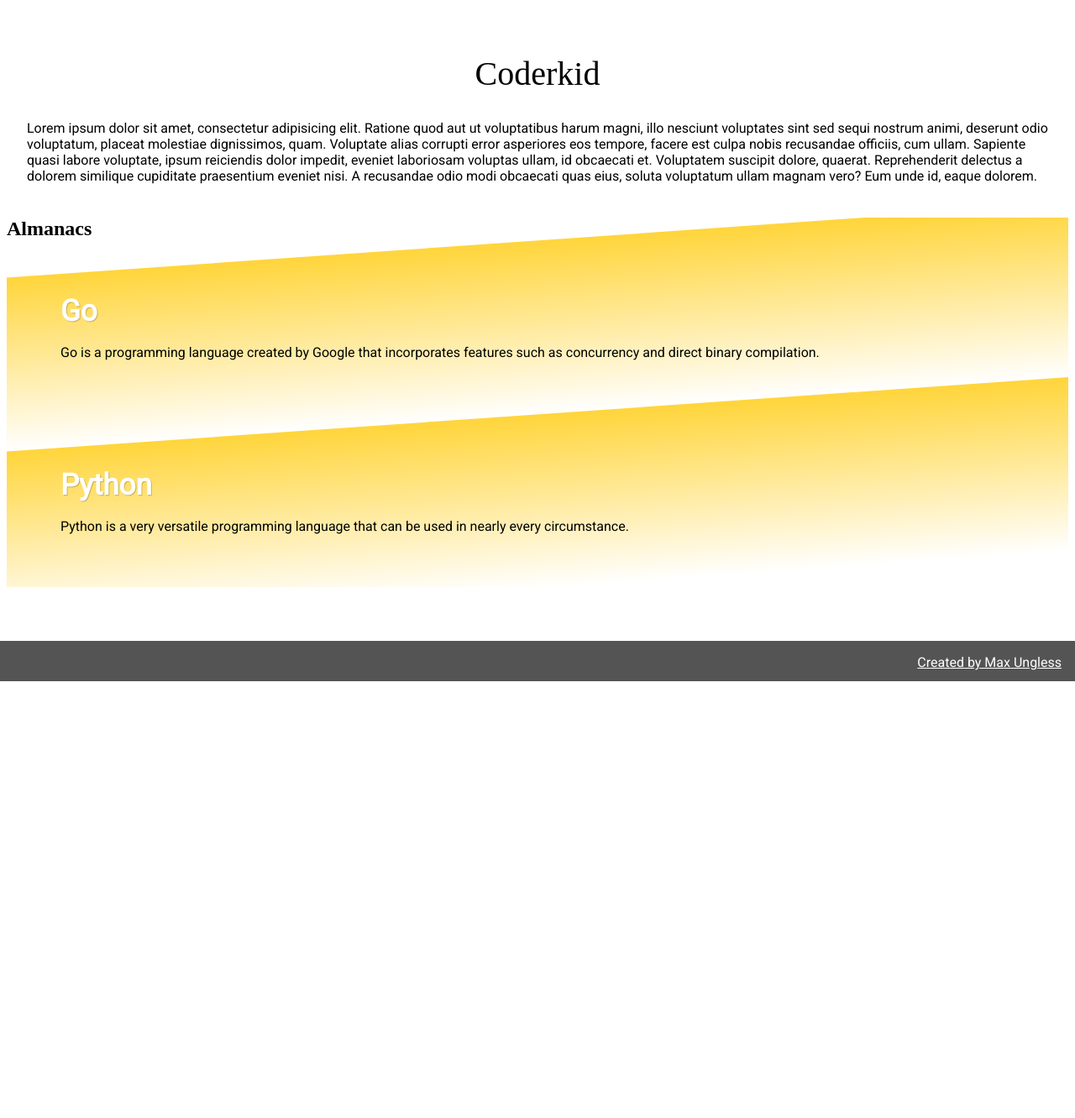
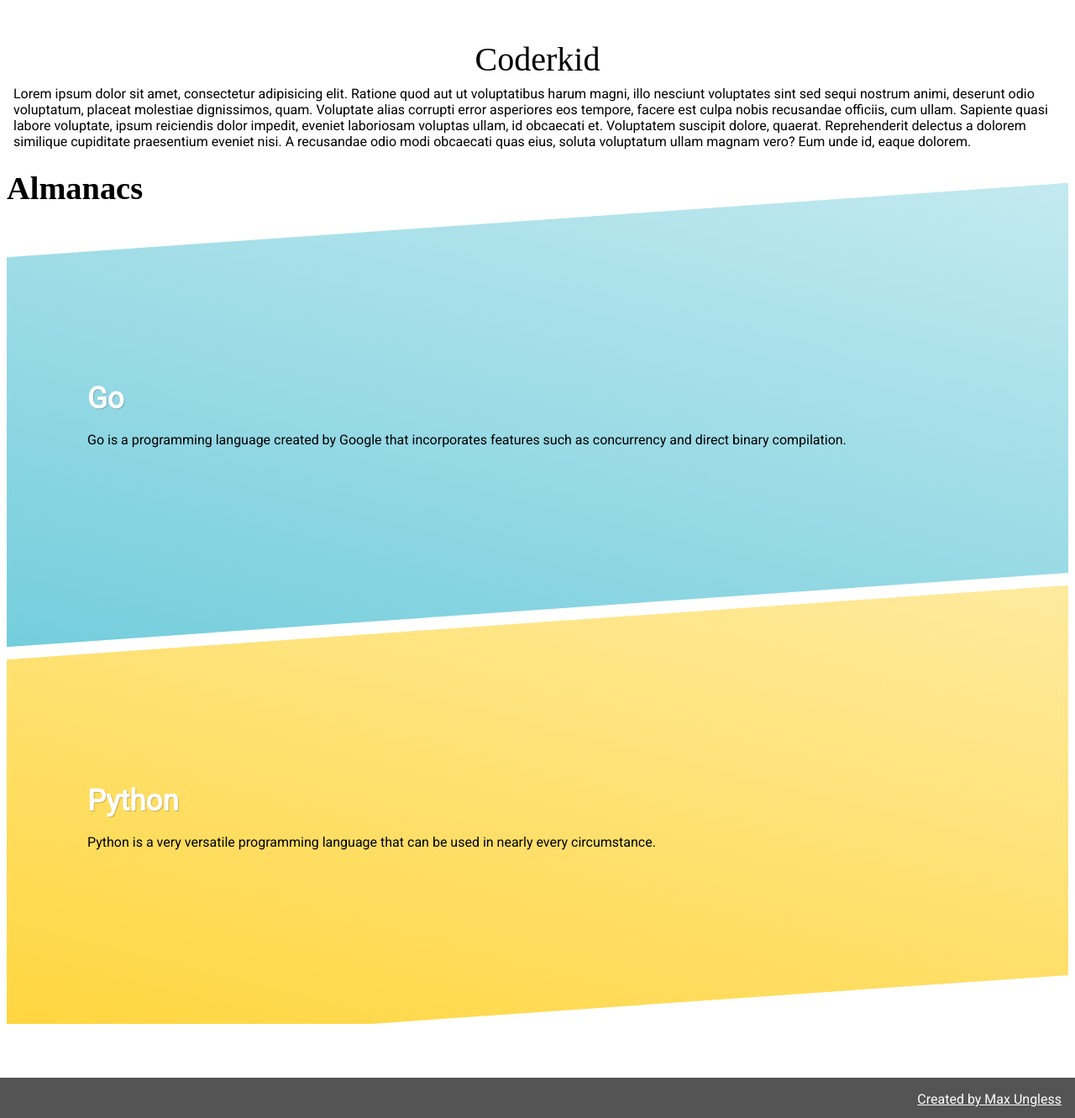
Before and after one commit to ungless/Coderkid, a Django app: page / in a window 1280 px wide. Shown: the whole page at 84% size. Before the commit the page ends 811 px from the top, so only its background shows below. Run offline with Django 3.2, Linux system fonts and the light colour scheme; data comes from the database, SQL or seed files in the repository; some web fonts are replaced.

Commit message:
Added better font support and sexy gradients

```diff
--- a/static/css/main.css
+++ b/static/css/main.css
@@ -8,6 +8,15 @@
 
 h1, h2, h3, h4, h5, h6 {
   font-family: "Kumar One", serif; }
+
+h1 {
+  font-size: 5.9vw; }
+
+h2 {
+  font-size: 3.0vw; }
+
+p {
+  font-size: calc(2vmin * 75%); }
 
 a, p, ul, ol, body {
   font-family: "Roboto", sans-serif; }
@@ -25,9 +34,8 @@ a {
   min-height: 100%; }
 
 header#index-header {
-  padding: 2em; }
+  padding: 1em; }
   header#index-header h1 {
-    margin: 1em;
     text-align: center; }
     header#index-header h1 a {
       color: black;
@@ -57,12 +65,20 @@ section#latest-almanacs {
   padding: 0; }
   section#latest-almanacs .almanac {
     transform: rotate(-4deg);
-    background: linear-gradient(to top, white, #FFD53B);
-    padding: 4em 8em;
-    margin: 0 -4em;
-    width: calc(100vw + 8em); }
+    background: linear-gradient(to top, white, lightgray);
+    margin: 1em -4em;
+    padding: 8em 6em;
+    width: calc(100vw + 8em);
+        /*&:nth-child(even) {
+            transform: rotate(4deg);
+
+            .almanac-title-content {
+                transform: rotate(-4deg);
+            }
+        }*/ }
     section#latest-almanacs .almanac .almanac-title-content {
-      transform: rotate(4deg); }
+      transform: rotate(4deg);
+      padding: 4em; }
       section#latest-almanacs .almanac .almanac-title-content h3 {
         padding: 0 0 1em 0; }
         section#latest-almanacs .almanac .almanac-title-content h3 a {
@@ -70,4 +86,10 @@ section#latest-almanacs {
           color: white;
           text-shadow: 1px 1px rgba(0, 0, 0, 0.2); }
 
+.almanac#python {
+  background: linear-gradient(to bottom left, #ffeba1, #FFD53B) !important; }
+
+.almanac#go {
+  background: linear-gradient(to bottom left, #c5eaf0, #73CDDC) !important; }
+
 /*# sourceMappingURL=main.css.map */
--- a/static/scss/_almanacs.scss
+++ b/static/scss/_almanacs.scss
@@ -0,0 +1,7 @@
+.almanac#python {
+    background: linear-gradient(to bottom left, lighten($python-yellow, 20%), $python-yellow) !important;
+}
+
+.almanac#go {
+    background: linear-gradient(to bottom left, lighten($go-blue, 20%), $go-blue) !important;
+}
--- a/static/scss/_general.scss
+++ b/static/scss/_general.scss
@@ -7,6 +7,19 @@
 h1, h2, h3, h4, h5, h6 {
     font-family: $display-font;
 }
+
+h1 {
+    font-size: 5.9vw;
+}
+
+h2 {
+    font-size: 3.0vw;
+}
+
+p {
+    font-size: calc(2vmin * 75%);
+}
+
 
 a, p, ul, ol, body {
     font-family: $content-font;
--- a/static/scss/_index.scss
+++ b/static/scss/_index.scss
@@ -4,10 +4,9 @@
 }
 
 header#index-header {
-    padding: 2em;
+    padding: 1em;
 
     h1 {
-        margin: 1em;
         text-align: center;
 
         a {
@@ -44,16 +43,20 @@ section#latest-almanacs {
     margin: 0;
     padding: 0;
 
+    section#almanac-displays {
+        // background: $secondary-color;
+    }
+
     .almanac {
         transform: rotate(-4deg);
-        background: linear-gradient(to top, white, $python-yellow);
-        padding: 4em 8em;
-        margin: 0 -4em;
+        background: linear-gradient(to top, white, $main-gray);
+        margin: 1em -4em;
+        padding: 8em 6em;
         width: calc(100vw + 8em);
 
         .almanac-title-content {
             transform: rotate(4deg);
-
+            padding: 4em;
             h3 {
                 padding: 0 0 1em 0;
                 a {
@@ -63,5 +66,13 @@ section#latest-almanacs {
                 }
             }
         }
+
+        /*&:nth-child(even) {
+            transform: rotate(4deg);
+
+            .almanac-title-content {
+                transform: rotate(-4deg);
+            }
+        }*/
     }
 }
--- a/static/scss/main.scss
+++ b/static/scss/main.scss
@@ -5,6 +5,7 @@ $secondary-color: goldenrod;
 $main-gray: lightgray;
 
 $python-yellow: #FFD53B;
+$go-blue: #73CDDC;
 
 $display-font: 'Kumar One', serif;
 $content-font: 'Roboto', sans-serif;
@@ -17,5 +18,5 @@ $transition: 0.3s all;
 @import url('https://fonts.googleapis.com/css?family=Kumar+One|Roboto');
 
 @import "general";
+@import "index";
 @import "almanacs";
-@import "index";
--- a/templates/almanac/index.html
+++ b/templates/almanac/index.html
@@ -10,13 +10,18 @@
 {% block content %}
 <section id="latest-almanacs">
     <h2>Almanacs</h2>
+
+    <section id="almanac-displays">
         {% for almanac in almanacs %}
-        <div class="almanac" id="{{ alamanc.slug }}">
+
+            <div class="almanac" id="{{ almanac.slug }}">
                 <div class="almanac-title-content">
                     <h3><a href="{{ almanac.get_absolute_url }}">{{ almanac.title }}</a></h3>
                     <p>{{ almanac.description }}</p>
                 </div>
             </div>
+
         {% endfor %}
     </section>
+</section>
 {% endblock %}
```
Also changed, not shown: 1 other file. Lines whose indentation alone changed are shown as unchanged.
